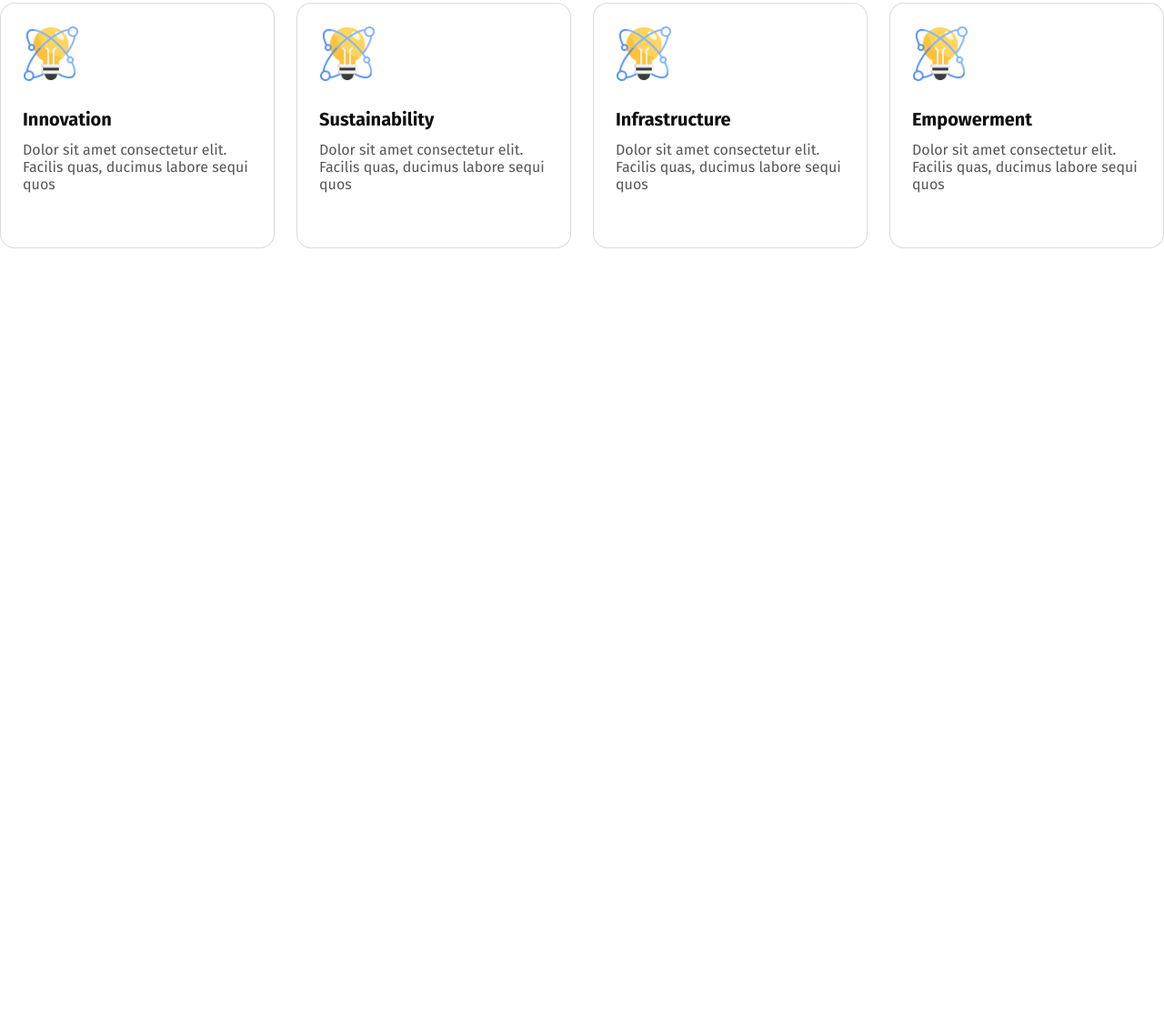
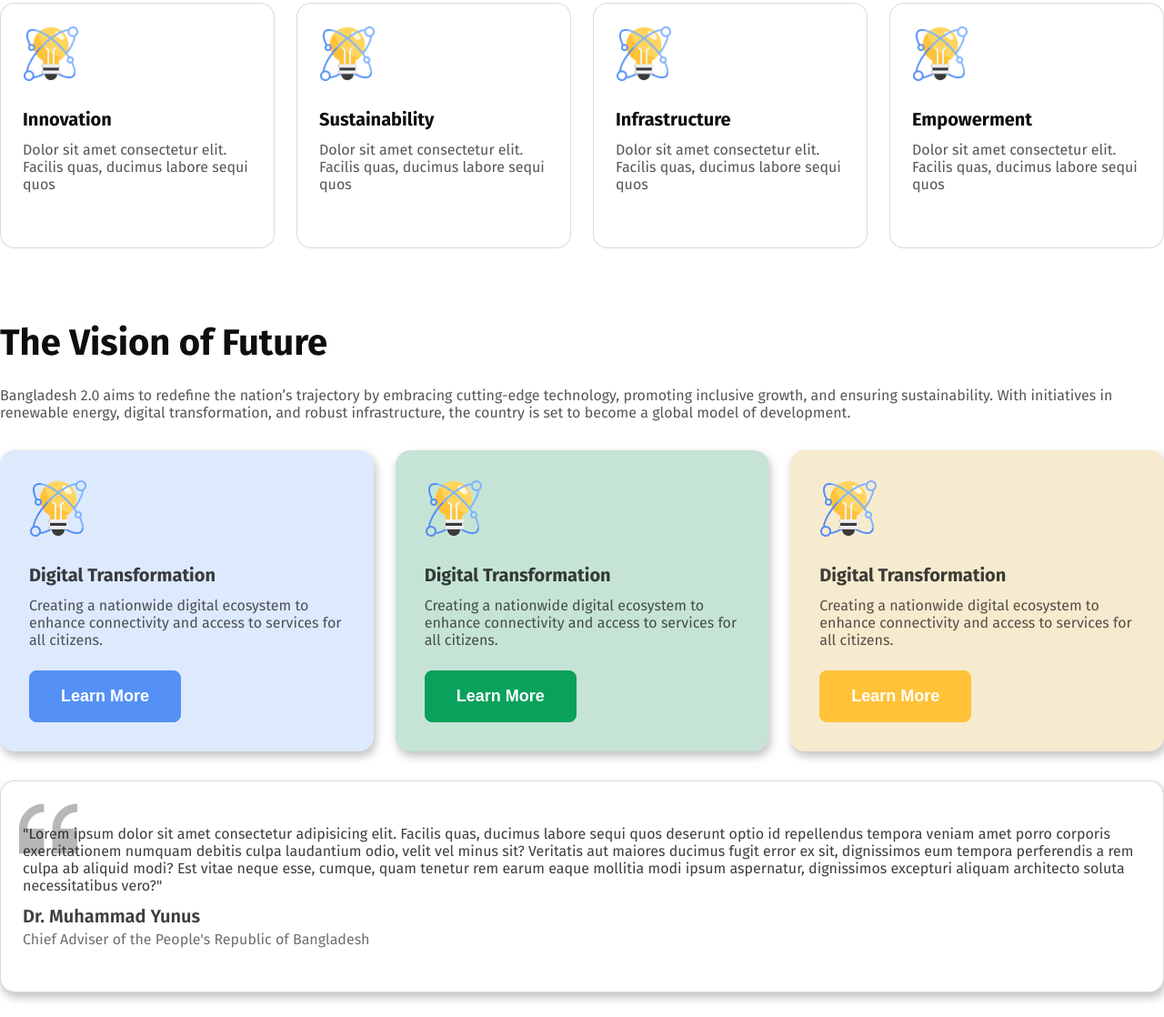
Before and after one commit to biresh375/coceptual-Session-practice, a plain HTML site: page index.html in a window 1280 px wide. Shown: the part 1019-2137 px from the top of the page at 91% size. Before the commit the page ends 1372 px from the top, so only its background shows below. Drawn offline with Linux system fonts and the light colour scheme.

Commit message:
the vission of future sectuion added

```diff
--- a/index.html
+++ b/index.html
@@ -4,6 +4,7 @@
     <meta charset="UTF-8">
     <meta name="viewport" content="width=device-width, initial-scale=1.0">
     <title>Bangladesh 2.0</title>
+    <link rel="shortcut icon" href="assets/flagbangladesh.png" type="image/x-icon">
     <link rel="stylesheet" href="style/style.css">
     <link rel="preconnect" href="https://fonts.googleapis.com">
 <link rel="preconnect" href="https://fonts.gstatic.com" crossorigin>
@@ -49,7 +50,35 @@ vision and challenges in New Bangladesh</h1>
                 </div>
             </div>
         </section>
-
+<section class="the_vission_of_future">
+    <h1 class="vission_title">The Vision of Future</h1>
+    <p class="vission_discription">Bangladesh 2.0 aims to redefine the nation’s trajectory by embracing cutting-edge technology, promoting inclusive growth, and ensuring sustainability. With initiatives in renewable energy, digital transformation, and robust infrastructure, the country is set to become a global model of development.</p>
+    <div class="vission_item_container">
+        <div class="vission_item child1">
+            <img class="vission_img" src="assets/card-icon.png" alt="">
+            <h4 class="item_title">Digital Transformation</h4>
+            <p class="item_discription">Creating a nationwide digital ecosystem to enhance connectivity and access to services for all citizens.</p>
+            <button class="prymary_btn btn1">Learn More</button>
+        </div>
+        <div class="vission_item child2">
+            <img class="vission_img" src="assets/card-icon.png" alt="">
+            <h4 class="item_title">Digital Transformation</h4>
+            <p class="item_discription">Creating a nationwide digital ecosystem to enhance connectivity and access to services for all citizens.</p>
+            <button class="prymary_btn btn2">Learn More</button>
+        </div>
+        <div class="vission_item child3">
+            <img class="vission_img" src="assets/card-icon.png" alt="">
+            <h4 class="item_title">Digital Transformation</h4>
+            <p class="item_discription">Creating a nationwide digital ecosystem to enhance connectivity and access to services for all citizens.</p>
+            <button class="prymary_btn btn3">Learn More</button>
+        </div>
+    </div>
+ <div class="sometexts">
+       <p class="sometext">"Lorem ipsum dolor sit amet consectetur adipisicing elit. Facilis quas, ducimus labore sequi quos deserunt optio id repellendus tempora veniam amet porro corporis exercitationem numquam debitis culpa laudantium odio, velit vel minus sit? Veritatis aut maiores ducimus fugit error ex sit, dignissimos eum tempora perferendis a rem culpa ab aliquid modi? Est vitae neque esse, cumque, quam tenetur rem earum eaque mollitia modi ipsum aspernatur, dignissimos excepturi aliquam architecto soluta necessitatibus vero?"</p>
+    <h4 class="chip_advisor">Dr. Muhammad Yunus</h4>
+    <p class="chip">Chief Adviser of the People's Republic of Bangladesh</p>
+ </div>
+</section>
 
 
 
--- a/style/style.css
+++ b/style/style.css
@@ -109,3 +109,91 @@ main{
 .sarvice-menu p{
     color: rgba(14, 14, 14, 0.7);
 }
+
+
+/* The vission of future section style */
+.the_vission_of_future{
+    height: 765px;
+}
+.vission_title{
+    font-weight: bold;
+    font-size: 40px;
+    color: #0E0E0E;
+    margin-bottom: 24px;
+}
+.vission_discription{
+    color: rgba(14, 14, 14, 0.7);
+    margin-bottom: 32px;
+
+}
+.vission_item_container{
+    display: flex;
+    gap: 24px;
+
+
+
+    margin-bottom: 32px;
+}
+.vission_item{
+    padding: 32px;
+    box-shadow: 2px 5px 8px  1px rgba(128, 128, 128, 0.432);
+    background-color: rgba(84, 144, 245, 0.2);
+    border-radius: 16px;
+}
+.child2{
+    background-color: #C6E4D6;
+}
+.btn2{
+    background-color: #09A15C;
+    border: 1px solid #09A15C;
+}
+.child3{
+    background-color: #F7EBCF;
+}
+.btn3{
+    background-color: #FFC239;
+    border: 1px solid #FFC239;
+}
+.vission_img{
+    height: 64px;
+    width: 64px;
+    margin-bottom: 25px;
+}
+.item_title{
+    font-size: 20px;
+    color: rgba(14, 14, 14, 0.8);
+    margin-bottom: 12px;
+
+}
+.item_discription{
+    color: rgba(14, 14, 14, 0.7);
+    margin-bottom: 24px;
+
+}
+.btn1{
+    background-color: #5490F5;
+    border: 1px solid #5490F5 ;
+}
+.sometexts{
+    background-image: url(../assets/quote-bg.png);
+    background-repeat: no-repeat;
+    border: 1px solid rgba(128, 128, 128, 0.295);
+    box-shadow: 2px 5px 8px  1px rgba(128, 128, 128, 0.432);
+    border-radius: 16px;
+    padding: 48px 24px;
+    background-position: 20px 20px;
+    background-color: #FFFFFF;
+}
+.sometext{
+    color: rgba(14, 14, 14, 0.8);
+    margin-bottom: 12px;
+}
+.chip_advisor{
+    color: rgba(14, 14, 14, 0.8);
+    font-weight: 600;
+    font-size: 20px;
+    margin-bottom: 4px;
+}
+.chip{
+    color: rgba(14, 14, 14, 0.6);
+}
```
Also changed, not shown: assets/flagbangladesh.png (added).
